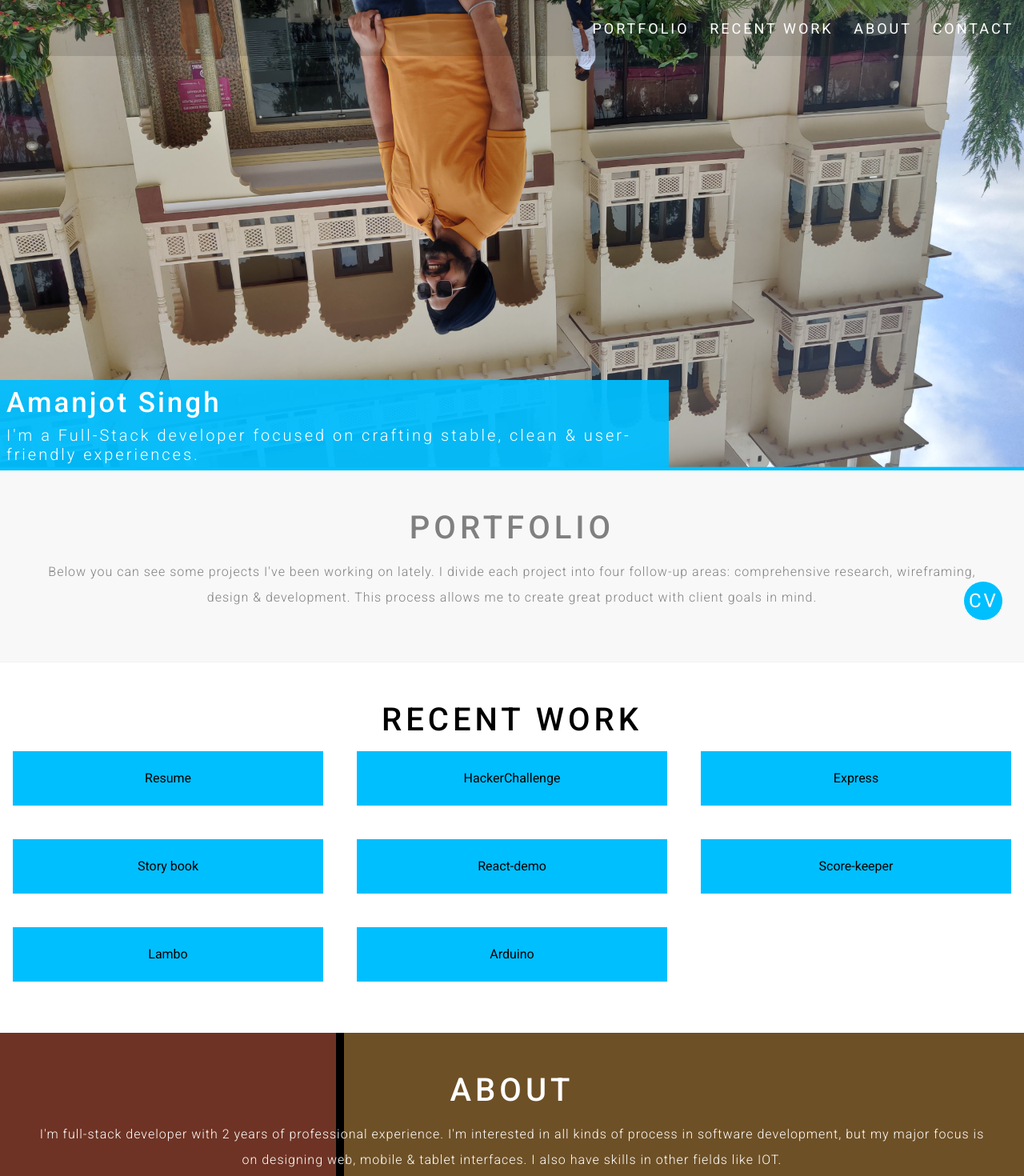
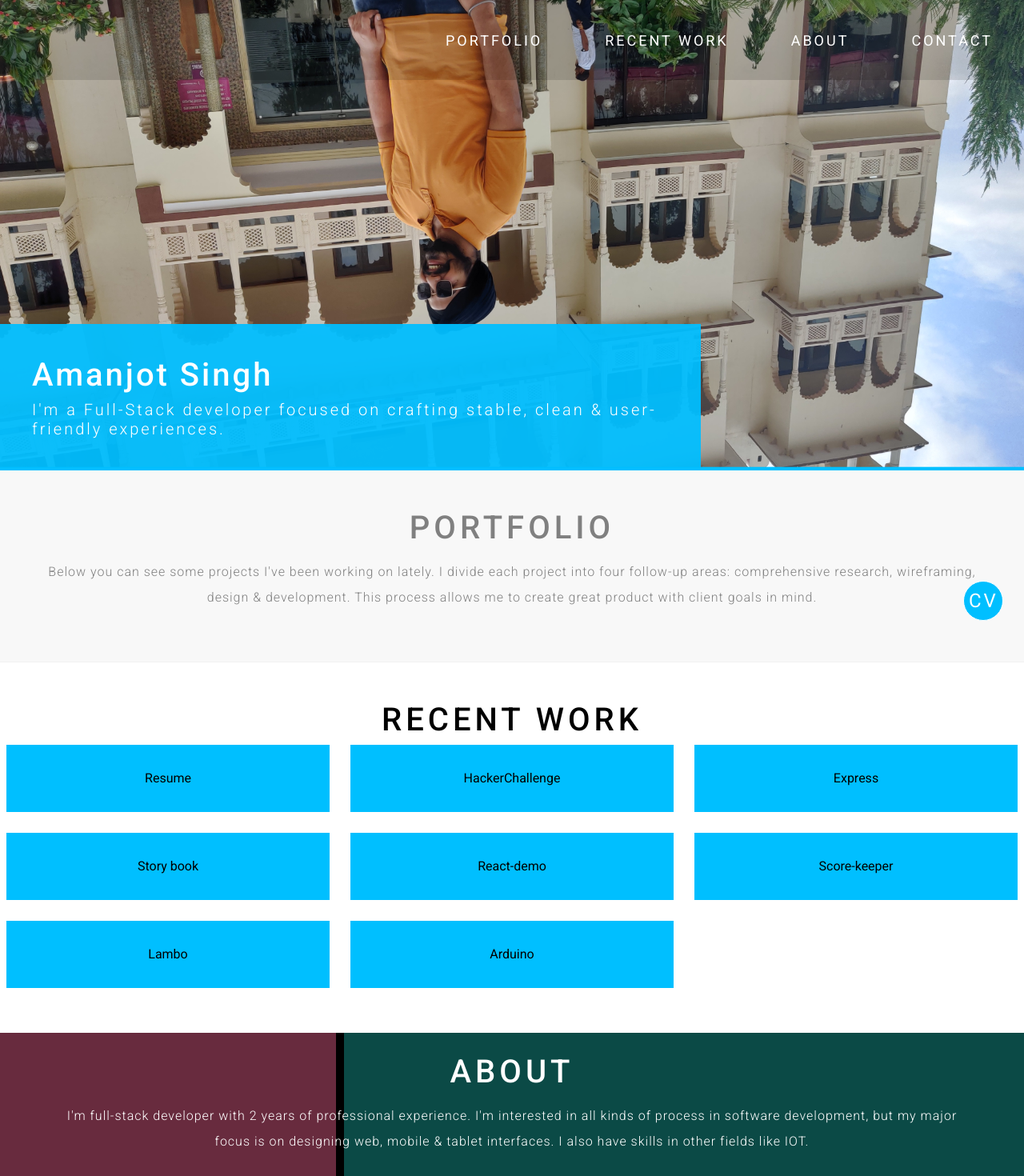
Before and after one commit to amandhunna/portfolio, a React (Create React App) app: page / in a window 1280 px wide. Shown: the top 1470 px of the page at 80% size. Built offline with nearby package versions, Linux system fonts and the light colour scheme.

Commit message:
updated responsive css

```diff
--- a/src/App.css
+++ b/src/App.css
@@ -1,11 +1,5 @@
 .App {
   text-align: center;
-}
-
-@media (prefers-reduced-motion: no-preference) {
-  .App-logo {
-    animation: App-logo-spin infinite 20s linear;
-  }
 }
 
 .hide {
@@ -27,30 +21,6 @@ a.download-btn {
   display: flex;
   justify-content: center;
   align-items: center;
-}
-
-.App-header {
-  background-color: #282c34;
-  min-height: 100vh;
-  display: flex;
-  flex-direction: column;
-  align-items: center;
-  justify-content: center;
-  font-size: calc(10px + 2vmin);
-  color: white;
-}
-
-.App-link {
-  color: #61dafb;
-}
-
-@keyframes App-logo-spin {
-  from {
-    transform: rotate(0deg);
-  }
-  to {
-    transform: rotate(360deg);
-  }
 }
 
 .banner {
@@ -83,10 +53,6 @@ img {
 
 .header.normal {
   background: #000000a0;
-}
-.random {
-  height: 2000px;
-  background: black;
 }
 
 .header > span {
@@ -177,8 +143,6 @@ h2 {
   align-items: center;
   margin: 1rem;
   cursor: pointer;
-  min-width: 300px;
-  min-height: 400px;
   background: deepskyblue;
 }
 
@@ -269,6 +233,59 @@ a.mailTo {
   background: none;
 }
 
+@media (min-width: 360px) {
+  .header {
+    height: 50px;
+  }
+  .header.top > span > a {
+    font-size: small;
+    padding: 7px;
+  }
+  .banner-main > div {
+    padding: 0;
+  }
+  h1 {
+    font-size: 24px;
+  }
+  h2 {
+    font-size: 15px;
+  }
+  .banner-main > div > * {
+    margin: 2px 0.5rem;
+    letter-spacing: 1px;
+  }
+  a {
+    letter-spacing: 0px;
+  }
+  .header > span {
+    padding: 0 5px;
+    font-size: unset;
+  }
+  .section {
+    padding: 1rem 0;
+  }
+  .section > p {
+    font-size: 15px;
+    font-weight: 300;
+    letter-spacing: 1px;
+    padding: 0.5rem 1rem;
+    line-height: 1.5rem;
+  }
+  .section > h3 {
+    font-size: 22px;
+  }
+  .card {
+    margin: 0.5rem;
+    padding: 10px;
+  }
+  .seven.section {
+    padding: 25px 1rem;
+  }
+  section#aboutMe {
+    padding: 0;
+  }
+}
+
 @media (min-width: 576px) {
   .header {
     height: 70px;
@@ -308,9 +325,54 @@ a.mailTo {
 }
 
 @media (min-width: 768px) {
+  .header {
+    height: 100px;
+  }
+
+  .header > span {
+    padding: 0 2rem;
+    font-size: large;
+    height: 100%;
+  }
+
+  a {
+    letter-spacing: 3px;
+  }
+
+  .banner-main > div {
+    padding: 1rem 0.5rem 1rem 1rem;
+  }
+  .banner-main > div > * {
+    margin: 0.5rem;
+    letter-spacing: 3px;
+  }
+  h1 {
+    font-weight: 500;
+    font-size: 40px;
+  }
+  h2 {
+    font-size: 20px;
+    font-weight: 300;
+  }
+  .banner-main > div:hover {
+    background: #00bfff;
+  }
+
+  .header.top > span > a {
+    font-size: large;
+    padding: 7px;
+  }
+  #portfolio {
+    border-bottom: 1px solid #f1f1f1;
+    background: #f8f8f8;
+    color: #808080;
+  }
 }
 
 @media (min-width: 992px) {
+  .banner-main > div {
+    padding: 2rem 0.5rem 2rem 2rem;
+  }
 }
 
 @media (min-width: 1200px) {
--- a/src/Main.jsx
+++ b/src/Main.jsx
@@ -74,10 +74,10 @@ function Main() {
     });
     document.body.scrollTop = 0;
     document.documentElement.scrollTop = 0;
-    const interval = setInterval(() => {
+    /* const interval = setInterval(() => {
       setColors(getColors());
     }, 2000);
-    return () => clearInterval(interval);
+    return () => clearInterval(interval); */
   }, []);
   return (
     <>
```
